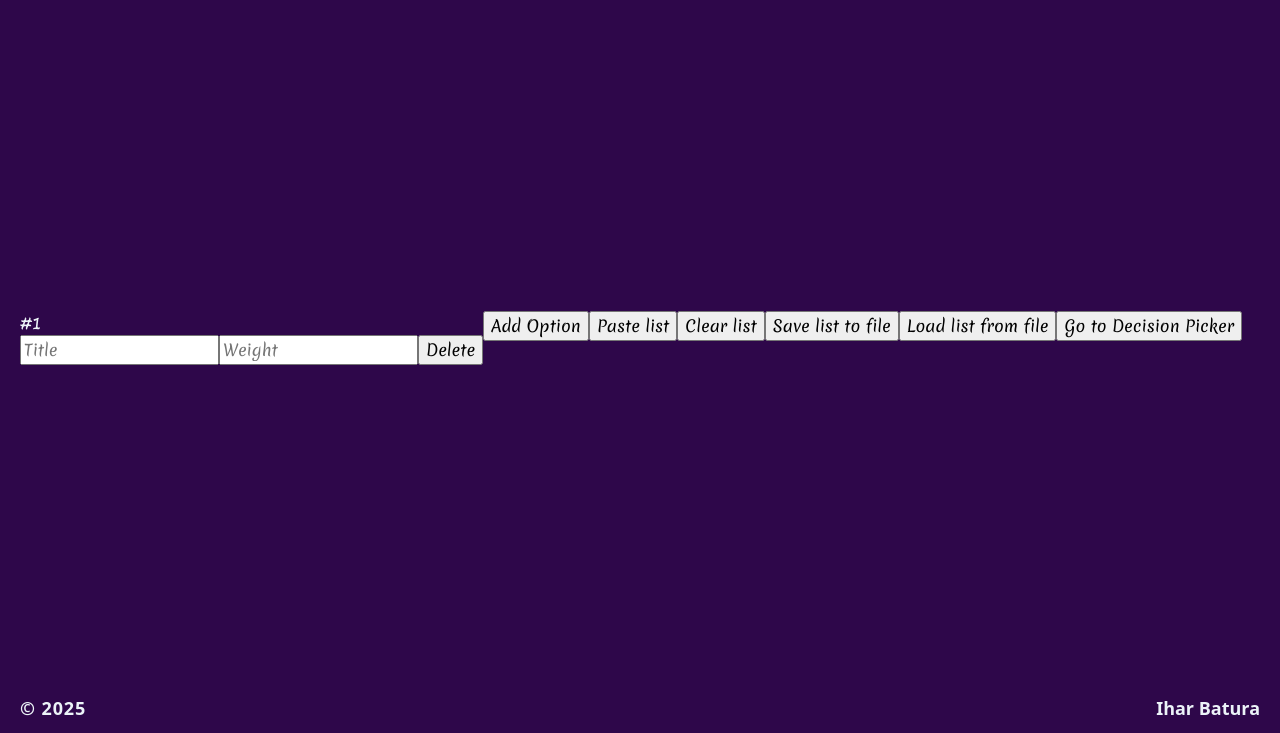
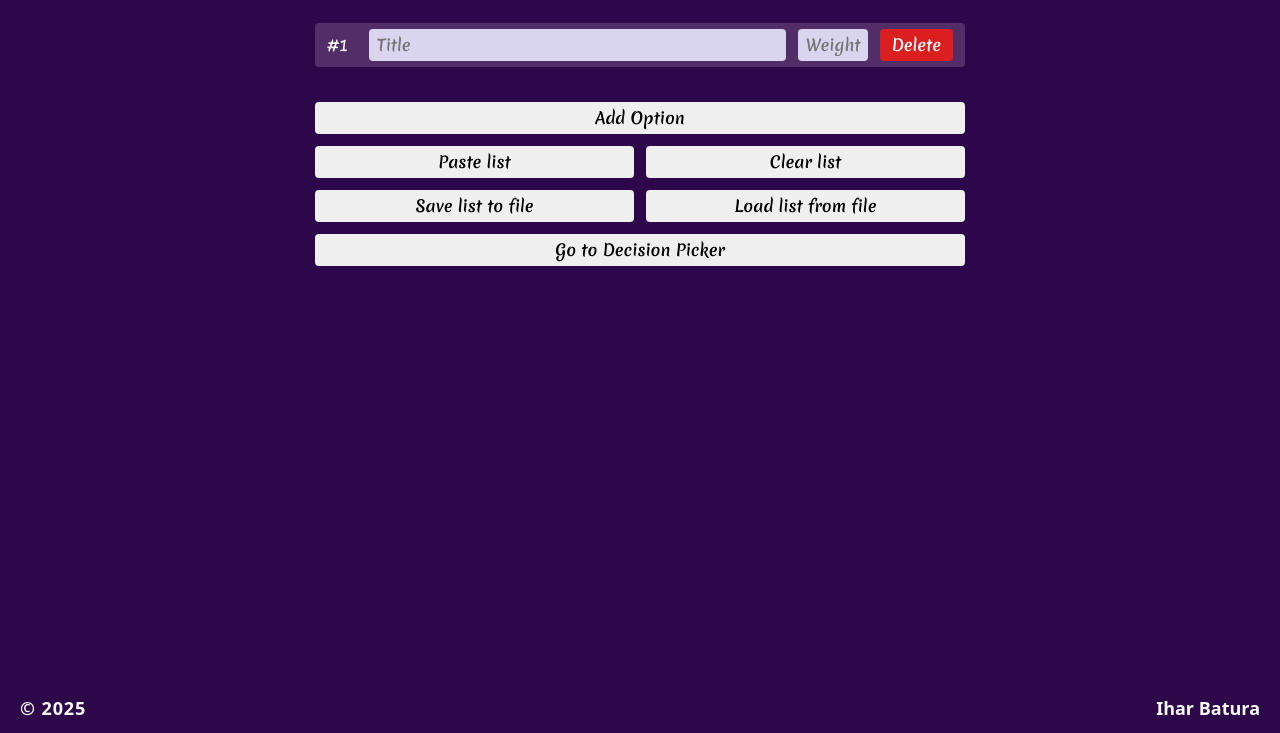
Before and after one commit to Ihar-Batura/Decision-Making-Tool, a website built with Vite: page index.html in a window 1280 px wide. Shown: the part 67-800 px from the top of the page. Built offline with nearby package versions, Linux system fonts and the light colour scheme; a web font is replaced by a local one.

Commit message:
style: add some styles

```diff
--- a/src/sass/abstracts/_variables.scss
+++ b/src/sass/abstracts/_variables.scss
@@ -4,22 +4,7 @@ $font-additional: 'Atma', system-ui, serif;
 
 // Colors
 $color-background: #2e074a;
-$color-base: #ecf3f8;
-
-$color-logo: #344055;
-$color-text: #242f47;
-$color-btn-hover: #031844;
-$color-btn-click: #bd1111;
-$color-btn-bg-hover: #ecf3f8;
-$color-btn-bg-click: #ffffffb3;
-$color-main-bg: #ffffffb3;
-$color-error: #ff4646;
-$color-all-right: #34f51a;
-
-// Padding
-$padding-wrapper: 0 20px;
-$padding-wrapper-small: 0 7px;
-$padding-main: 60px 82px;
-
-// Transition
-$transition: 0.5s ease-out;
+$color-base: #fafcfd;
+$color-bkg-option: #532d68;
+$color-bkg-input: #dad5ef;
+$color-bkg-btn: #db1f1f;
--- a/src/sass/layout/_main.scss
+++ b/src/sass/layout/_main.scss
@@ -1,8 +1,7 @@
 @use '../abstracts/variables' as *;
 
 .main {
-  display: flex;
-  align-items: center;
   width: 100%;
   min-height: calc(100dvh - 110px);
+  padding: 30px 0;
 }
--- a/src/sass/layout/_wrapper.scss
+++ b/src/sass/layout/_wrapper.scss
@@ -9,6 +9,12 @@
   padding: 0 20px;
 }
 
+.main-wrapper {
+  flex-direction: column;
+  gap: 35px;
+  align-items: center;
+}
+
 .footer-wrapper {
   justify-content: space-between;
 }
--- a/src/sass/style.scss
+++ b/src/sass/style.scss
@@ -10,4 +10,5 @@
 @use 'layout/main' as *;
 @use 'layout/footer' as *;
 
-// @use 'components/buttons' as *;
+@use 'components/buttons' as *;
+@use 'components/option' as *;
```
